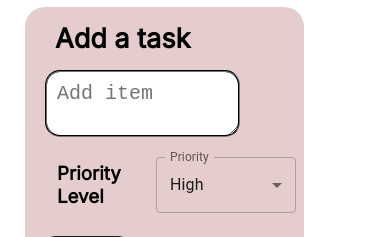
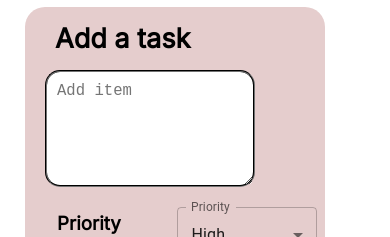
Before and after one commit to Sumaiya-Mohamed/Task-Tracker, a React (Vite) app in the folder Task_Tracker/: page / in a window 390 px wide. Shown: the part 460-697 px from the top of the page. Built offline with nearby package versions, Linux system fonts and the light colour scheme.

Commit message:
fixed the input field responsive issue

```diff
--- a/Task_Tracker/src/scss/app.scss
+++ b/Task_Tracker/src/scss/app.scss
@@ -32,7 +32,7 @@
 
             &-to-dos{
                 min-width: fit-content;
-                font-size: 20px;
+                font-size: 1em;
                 padding-left: 15px;
                 padding-right: 5px;
                 text-overflow: clip;
@@ -55,12 +55,26 @@
 
             &-inputfield{
                 width: 70%;
+                font-size: 1.2em;
             }
 
             &-submitbutton{
                 width: 30%;
             }
         }
+
+        &-edit {
+            width: 80%;
+        }
+
+
+        &-dustbin{
+            width: 95%;
+            margin-left: 0;
+            padding: 0;
+
+        }
+
 
     }
 
@@ -69,10 +83,12 @@
 .main-layout{
     display: grid;
     width: 100%;
-    grid-template-columns: repeat(2,1fr);
+    grid-template-columns: repeat(2, 60% 45%);
     grid-template-rows: repeat(2,1fr);
     gap: 18px;
-    padding: 40px 55px;
+    padding-top: 40px;
+    padding-left: 5%;
+    padding-right: 8%;
     height: 80%;
     font-family: 'Inter',Arial, Helvetica, sans-serif;
 
@@ -93,7 +109,7 @@
         grid-row-start: 1;
         grid-row-end: 3;
         border-radius: 20px;
-        width: 100%;
+
 
 
         &-text{
@@ -118,7 +134,7 @@
             background-color: white;
             padding-left: 10px;
             padding-right: 15px;
-            font-size: 15px;
+            font-size: 1.0625em;
             height: fit-content;
             border-radius: 20px;
             color: black;
@@ -142,8 +158,6 @@
             font-weight: 300;
         }
         &-edit {
-            justify-self: end;
-            align-items: center;
             width: 90%;
         }
 
@@ -179,8 +193,8 @@
         }
 
         &-inputfield{
-            width: 60ch;
-            height: 20%;
+            width: 90%;
+            height: 35%;
             border-style: initial;
             margin-left: 20px;
             padding: 10px;
```
